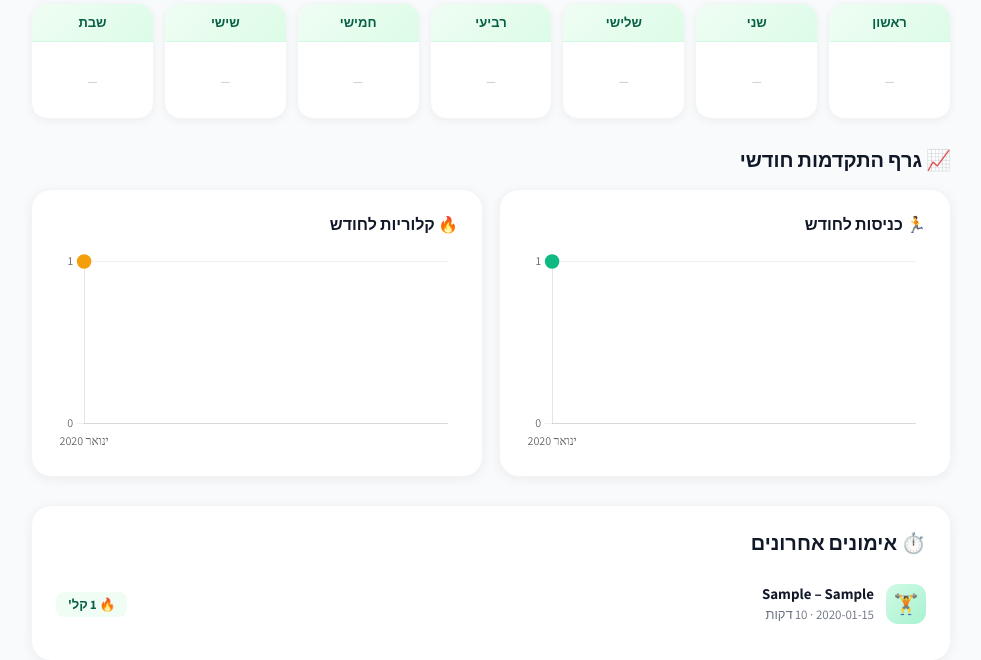
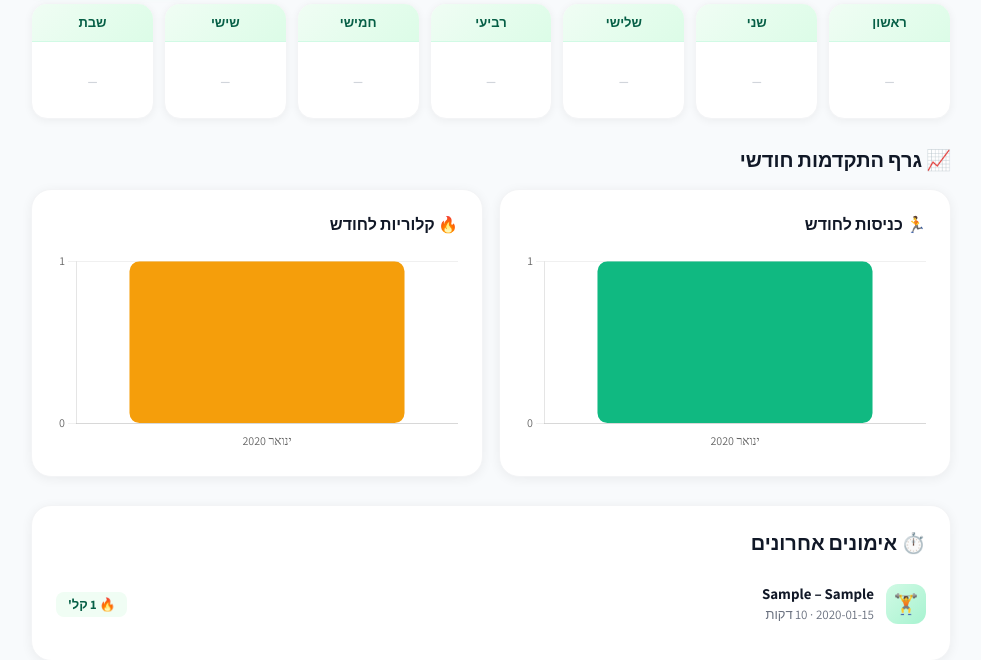
Before and after one commit to meiritay25-rgb/fitzone-webapp, a Flask app: page /dashboard in a window 1280 px wide. Shown: the part 380-1040 px from the top of the page, without its empty margins (149-1130 px from the left). Run offline with Flask 3, Linux system fonts and the light colour scheme; the visitor is signed in with stand-in values (Sample User, id 1); tables that the repository leaves empty hold one stand-in row (values such as "Sample post"); some libraries are stand-ins or nearby versions.

Commit message:
Auto-switch chart type: bar for single month, line for multiple

```diff
--- a/templates/dashboard.html
+++ b/templates/dashboard.html
@@ -400,19 +400,16 @@ const VISITS = {{ monthly_visits|safe }};
 const CALS   = {{ monthly_cal|safe }};
 
 function makeChart(id, data, color, bgColor, unit, stepSize){
-  const ctx = document.getElementById(id).getContext('2d');
+  const ctx  = document.getElementById(id).getContext('2d');
+  const isBar = LABELS.length < 2;
+  const dataset = isBar
+    ? { data, backgroundColor: color, borderRadius: 10, borderSkipped: false }
+    : { data, borderColor: color, backgroundColor: bgColor,
+        tension:.4, pointRadius:6, pointBackgroundColor: color,
+        pointHoverRadius:8, fill:true, borderWidth:2.5 };
   new Chart(ctx,{
-    type:'line',
-    data:{
-      labels: LABELS,
-      datasets:[{
-        data: data,
-        borderColor: color,
-        backgroundColor: bgColor,
-        tension:.4, pointRadius:6, pointBackgroundColor:color,
-        pointHoverRadius:8, fill:true, borderWidth:2.5
-      }]
-    },
+    type: isBar ? 'bar' : 'line',
+    data:{ labels: LABELS, datasets:[dataset] },
     options:{
       responsive:true,
       plugins:{
```
